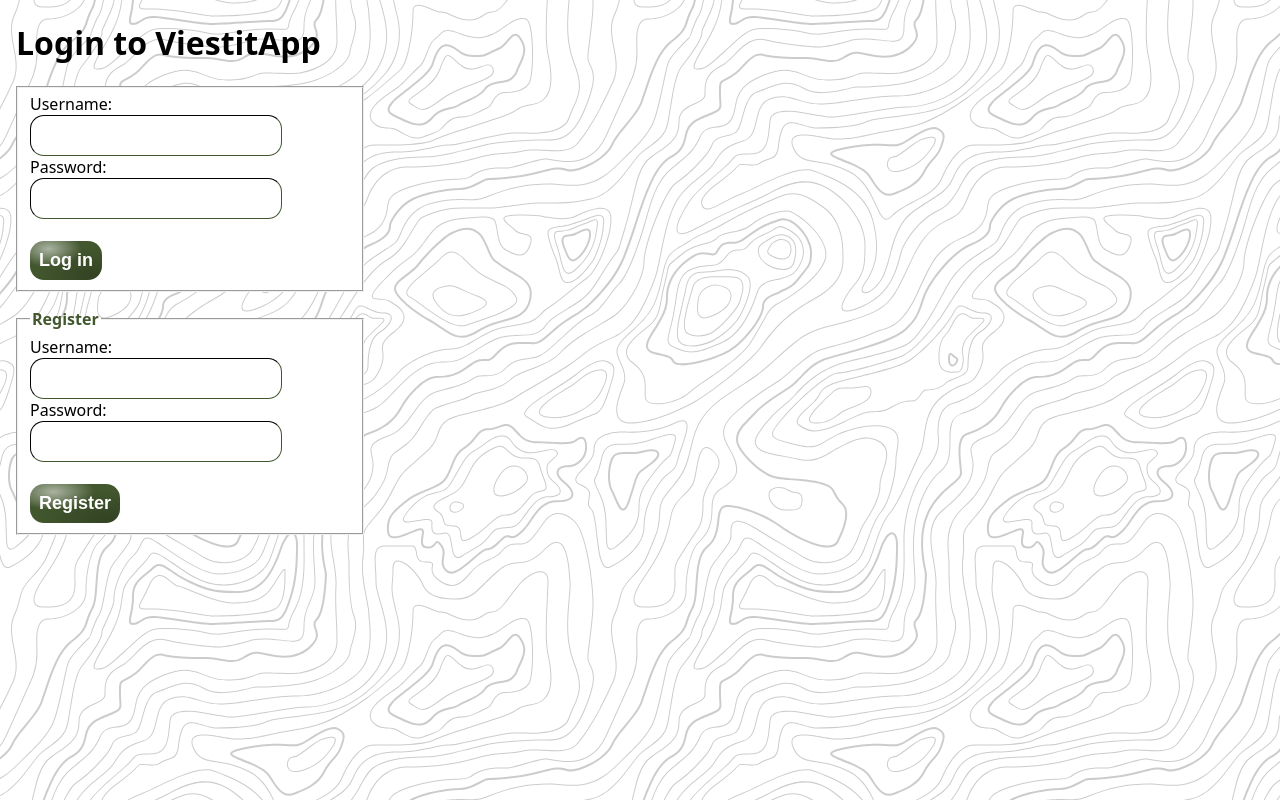
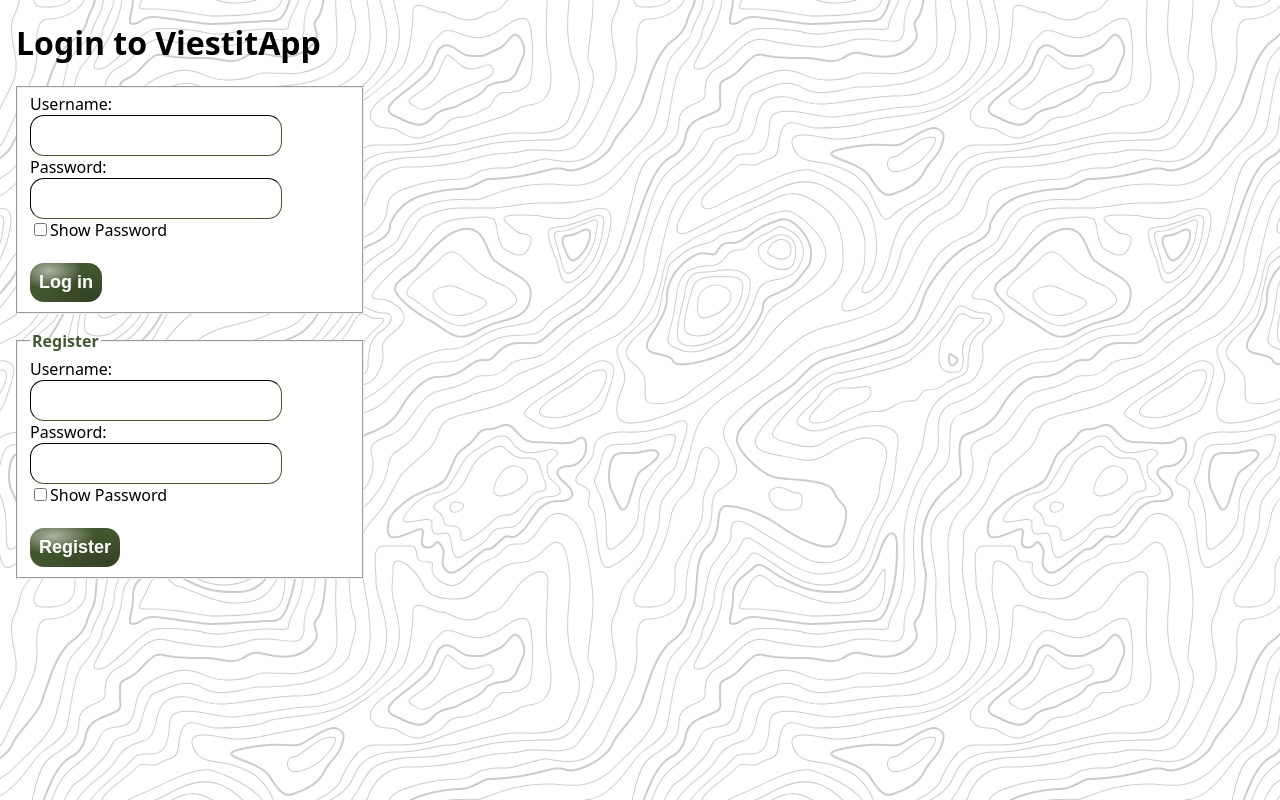
Before and after one commit to ReetuInkila/ViestitApp, a React (Create React App) app in the folder frontend/: page / in a window 1280 px wide. Built offline with nearby package versions, Linux system fonts and the light colour scheme.

Commit message:
Toggle Password Visibility

```diff
--- a/frontend/src/Home.jsx
+++ b/frontend/src/Home.jsx
@@ -1,4 +1,4 @@
-import { useState, useEffect } from 'react'
+import { useState } from 'react'
 import './home.css'
 import Groups from './Group/Group'
 import Chat from './Chat/Chat'
--- a/frontend/src/Login/Login.jsx
+++ b/frontend/src/Login/Login.jsx
@@ -9,6 +9,8 @@
   const [usernameReg, setUsernameReg] = useState('')
   const [passwordReg, setPasswordReg] = useState('')
   const [errorReg, setErrorReg] = useState('')
+  const [fieldTypeLogin, setFieldTypeLogin] = useState('password')
+  const [fieldTypeReg, setFieldTypeReg] = useState('password')
 
 
   const onLogIn = () => {
@@ -92,12 +94,24 @@
             <label>
                 Password:
                 <input
+                    type={fieldTypeLogin}
                     value={passwordLogin}
                     onChange={(ev) => {
                         setPasswordLogin(ev.target.value)
                         setErrorLogin('')
                     }}
                 />
+            </label>
+            <br/>
+            <label>
+                <input type="checkbox" onClick={() =>{
+                    if(fieldTypeLogin==='password'){
+                        setFieldTypeLogin('text')
+                    }else{
+                        setFieldTypeLogin('password')
+                    }
+                }}/>
+                Show Password
             </label>
             <br/>
             <label className="errorLabel">{errorLogin}</label>
@@ -121,12 +135,24 @@
             <label>
                 Password:
                 <input
+                    type={fieldTypeReg}
                     value={passwordReg}
                     onChange={(ev) => {
                         setPasswordReg(ev.target.value)
                         setErrorReg('')
                     }}
                 />
+            </label>
+            <br/>
+            <label>
+                <input type="checkbox" onClick={() =>{
+                    if(fieldTypeReg==='password'){
+                        setFieldTypeReg('text')
+                    }else{
+                        setFieldTypeReg('password')
+                    }
+                }}/>
+                Show Password
             </label>
             <br/>
             <label className="errorLabel">{errorReg}</label>
```
